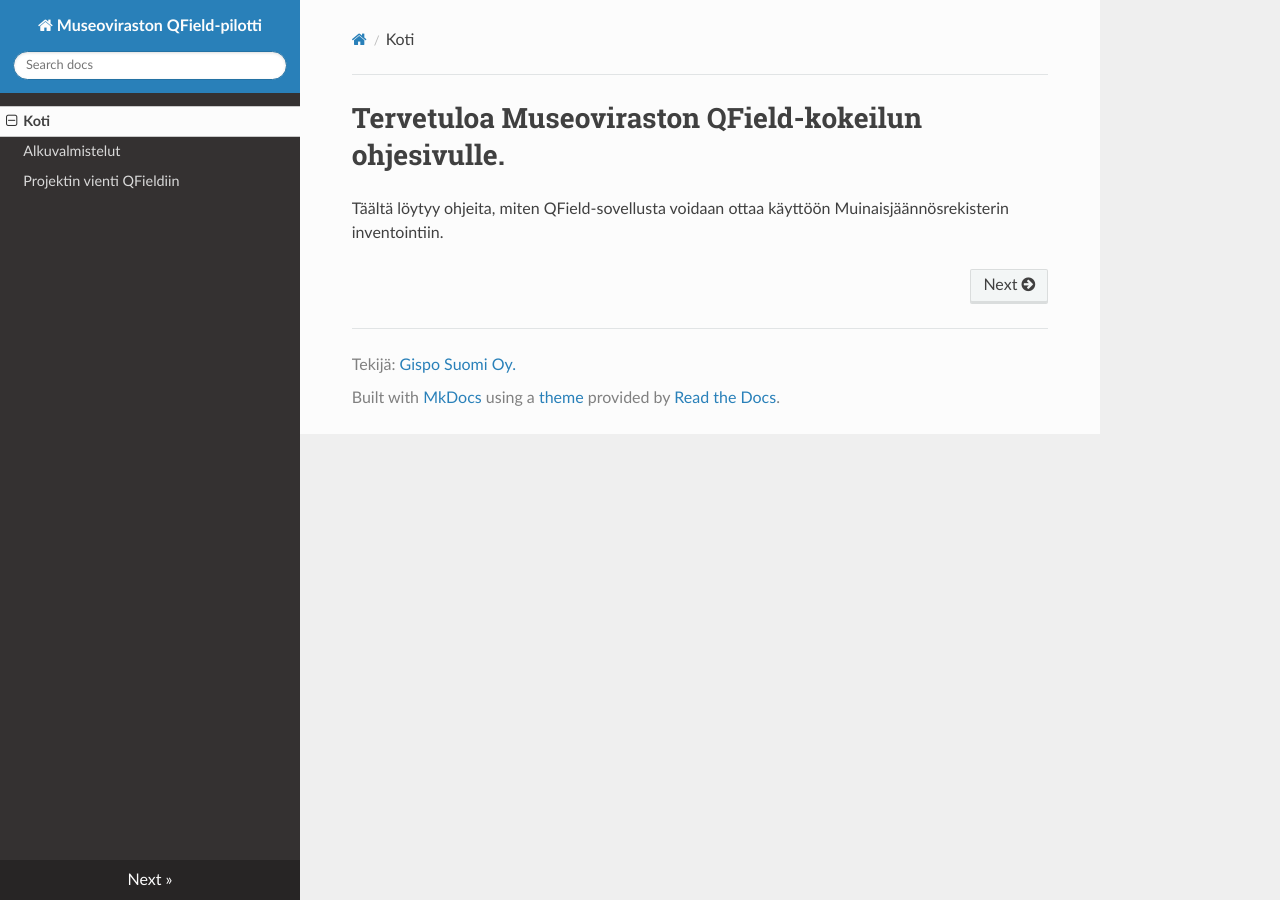
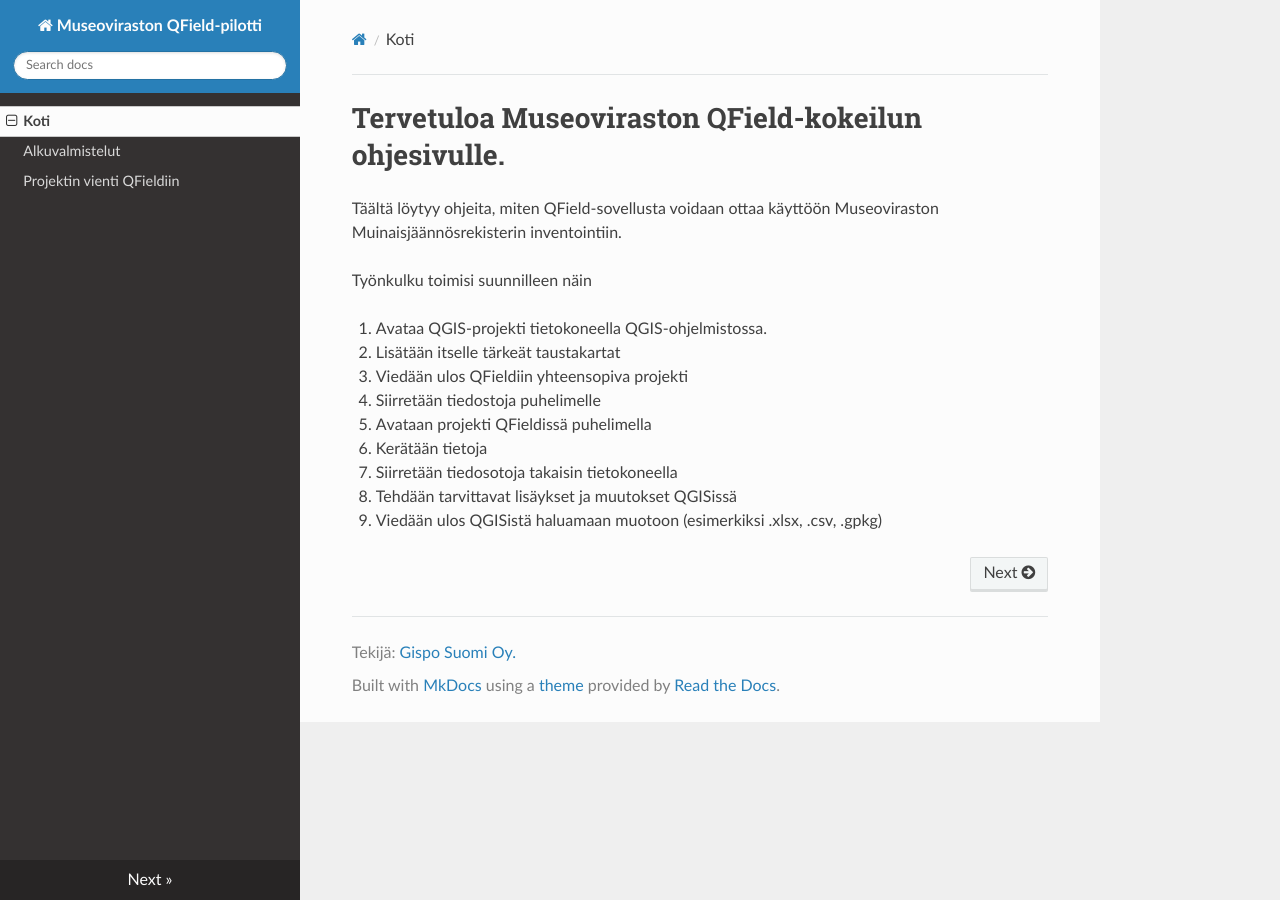
Before and after one commit to finnish-heritage-agency/museovirasto-qfield, an MkDocs documentation site: the page built from docs/0_index.md, in a window 1280 px wide. Built offline with MkDocs 1.6.1, drawn with Linux system fonts in a browser that asks for light colours; nearby versions of some CDN libraries.

Commit message:
kotisivun lisäys ja kuva

```diff
--- a/docs/0_index.md
+++ b/docs/0_index.md
@@ -1,3 +1,15 @@
 # Tervetuloa Museoviraston QField-kokeilun ohjesivulle.
 
-Täältä löytyy ohjeita, miten QField-sovellusta voidaan ottaa käyttöön Muinaisjäännösrekisterin inventointiin.
+Täältä löytyy ohjeita, miten QField-sovellusta voidaan ottaa käyttöön Museoviraston Muinaisjäännösrekisterin inventointiin.
+
+Työnkulku toimisi suunnilleen näin
+
+1. Avataa QGIS-projekti tietokoneella QGIS-ohjelmistossa.
+2. Lisätään itselle tärkeät taustakartat
+3. Viedään ulos QFieldiin yhteensopiva projekti
+4. Siirretään tiedostoja puhelimelle
+5. Avataan projekti QFieldissä puhelimella
+6. Kerätään tietoja
+7. Siirretään tiedosotoja takaisin tietokoneella
+8. Tehdään tarvittavat lisäykset ja muutokset QGISissä
+9. Viedään ulos QGISistä haluamaan muotoon (esimerkiksi .xlsx, .csv, .gpkg)
```
Also changed, not shown: docs/2_vienti.md (+16 -0 lines), docs/img/projektinakyma.png (added).
